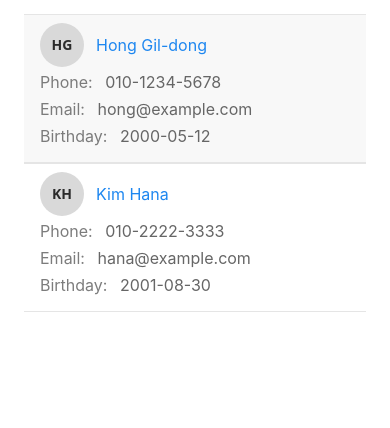
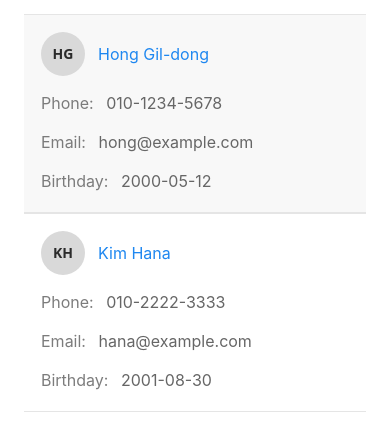
Before and after one commit to jyeon573/2025_OOS_HW3, a plain HTML site: page index.html in a window 390 px wide. Shown: the part 90-518 px from the top of the page. Drawn offline with nearby package versions, Linux system fonts and the light colour scheme.

Commit message:
padding added

```diff
--- a/my.css
+++ b/my.css
@@ -58,14 +58,14 @@
             "bday   bday"
             "addr   addr"
             "rel    rel";
-        gap: 3px 0px;
-        padding: 8px 0;
+        gap: 1px 1px; /* 줄간간격, 아바타와 제목간 간격 */
+        padding: 10px 1px; /* 위아래, 양옆 */
         align-items: center; /* 행 내 요소 수직 정렬 */
     }
 
     .uk-table tbody td {
         border: none !important;
-        padding: 0px 16px; /* 기본 테이블처럼 좌우 여백 */
+        padding: 7px 16px; /* 기본 테이블처럼 좌우 여백 */
         white-space: normal;
     }
 
```
